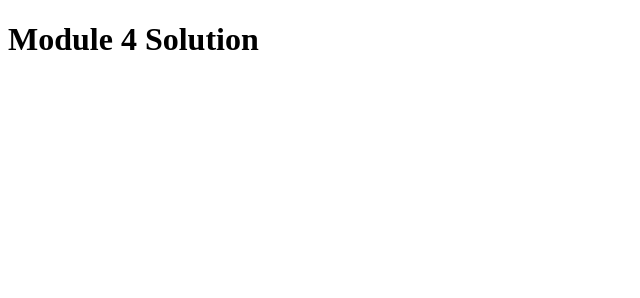
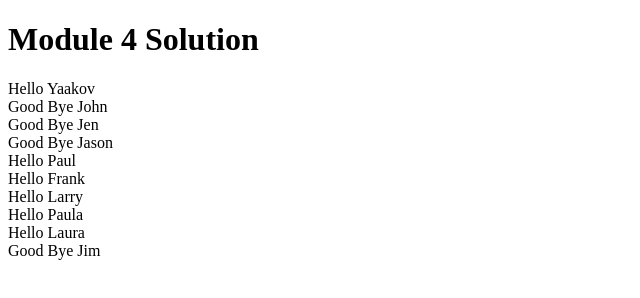
Before and after one commit to dmijatovic/coursera-webdev-assignment4, a website: page solution/index.html in a window 1280 px wide. Shown: the whole page, without its empty margins (0-640 px from the left). Drawn offline with Linux system fonts and the light colour scheme.

Commit message:
added writing to DOM using divs

```diff
--- a/solution/SpeakGoodBye.js
+++ b/solution/SpeakGoodBye.js
@@ -27,6 +27,11 @@
 (function(window){
   var speakWord = "Good Bye";
   function speak(name) {
+    //append as div to DOM
+    var div = document.createElement('div');
+    div.innerHTML = speakWord + " " + name;
+    window.document.body.appendChild(div);
+    //console log it
     console.log(speakWord + " " + name);
   }
   //pass functionality outside IIFE
--- a/solution/SpeakHello.js
+++ b/solution/SpeakHello.js
@@ -8,14 +8,14 @@
 // var helloSpeaker =
 
 // DO NOT attach the speakWord variable to the 'helloSpeaker' object.
-var speakWord = "Hello";
+//var speakWord = "Hello";
 
 // STEP 4: Rewrite the 'speak' function such that it is attached to the
 // helloSpeaker object instead of being a standalone function.
 // See Lecture 52, part 2
-function speak(name) {
-  console.log(speakWord + " " + name);
-}
+//function speak(name) {
+//  console.log(speakWord + " " + name);
+//}
 
 // 'helloSpeaker' on the global scope as well.
 // See Lecture 52, part 2
@@ -30,9 +30,14 @@ function speak(name) {
 // STEP 4: Rewrite the 'speak' function such that it is attached to the
 // helloSpeaker object instead of being a standalone function.
     speak: function(name){
+      //append as div to DOM
+      var div = document.createElement('div');
+      div.innerHTML = speakWord + " " + name;
+      window.document.body.appendChild(div);
+      //console log this
       console.log(speakWord + " " + name);
     }
   };
   // STEP 5: Expose the 'helloSpeaker' object to the global scope. Name it
-  window.helloSpeaker = speak;
+  window.helloSpeaker = helloSpeaker;
 })(window);
--- a/solution/index.html
+++ b/solution/index.html
@@ -6,11 +6,12 @@
   <script>
     var names = []; // DO NOT REMOVE
   </script>
+</head>
+<body>
+  <h1>Module 4 Solution</h1>
+
   <script src="SpeakHello.js"></script>
   <script src="SpeakGoodBye.js"></script>
   <script src="script.js"></script>
-</head>
-<body>
-  <h1>Module 4 Solution</h1>
 </body>
 </html>
--- a/solution/script.js
+++ b/solution/script.js
@@ -76,7 +76,7 @@ WARNING!!! WARNING!!!
         byeSpeaker(name);
     }else{
         //console.log("Other name:" + name);
-        helloSpeaker(name);
+        helloSpeaker.speak(name);
     }
   }
   //window.names = names;
```
